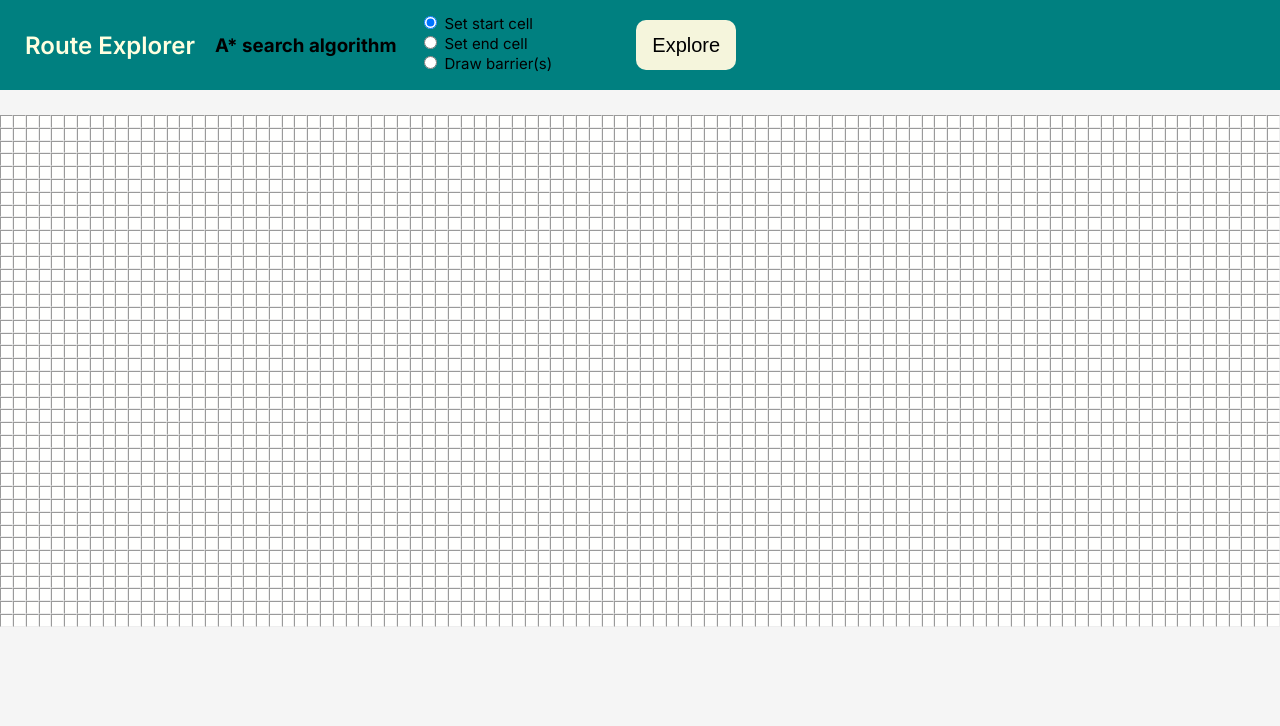
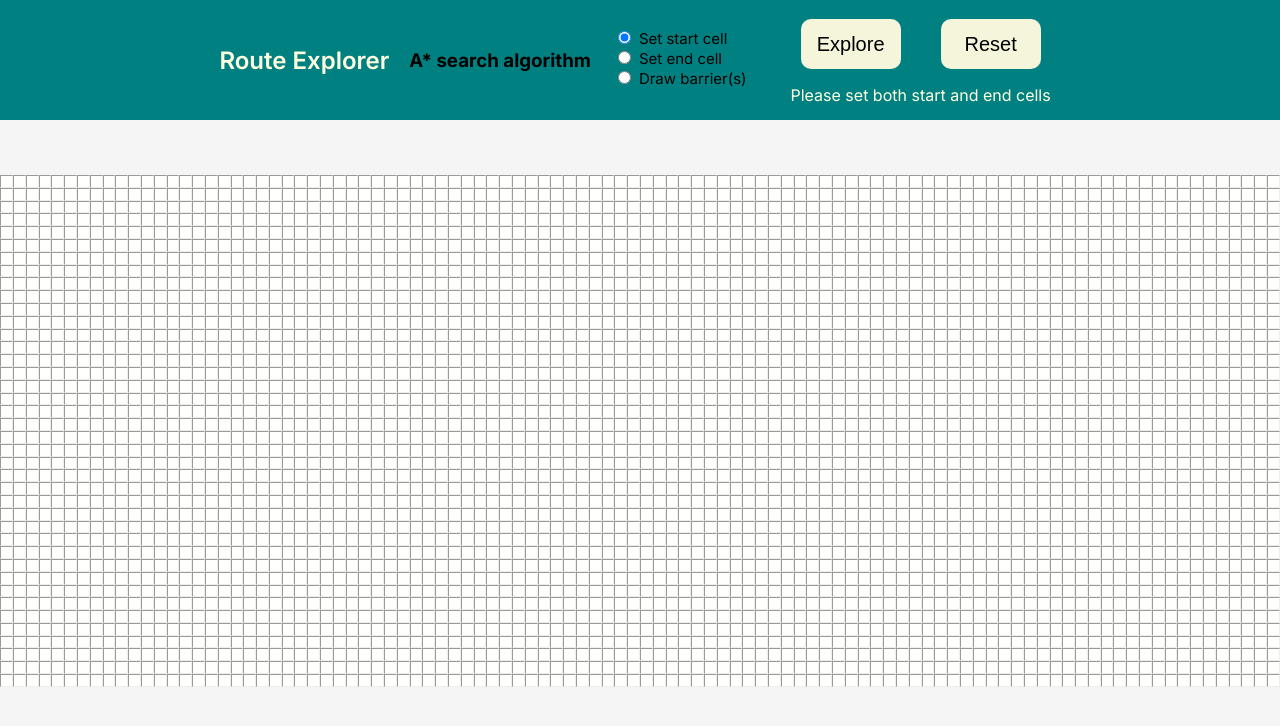
Before and after one commit to eswlo/RouteExplorer, a React (Vite) app: page / in a window 1280 px wide. Shown: the top 726 px of the page. Built offline with nearby package versions, Linux system fonts and the light colour scheme.

Commit message:
Add reset btn for resetting

```diff
--- a/src/App.jsx
+++ b/src/App.jsx
@@ -9,39 +9,55 @@ import * as CONSTANTS from './utils/constants';
 
 
 export default function App() {
-  //// ************ states for Navbar ***************
+  // states related to navbar
   const [navRadioState, setNavRadioState] = useState("setStart")
+  const [exploreClicked, setExploreClicked] = useState(false);
+  // manage radio btn checked states
+  const [radioSelectedOption, setRadioSelectedOption] = useState("setStart");
 
-  const [canExplore, setCanExplore] = useState(false);
+  // states related to grid
+  const [grid, setGrid] = useState(createNewGrid());
+  const [startCell, setStartCell] = useState(null);
+  const [endCell, setEndCell] = useState(null);
 
+  // functions related to navbar
   function handleExplore() {
-    console.log(`canExplore: ${canExplore}`);
-    setCanExplore(true);
+    console.log(`exploreClicked: ${exploreClicked}`);
+    if (startCell && endCell) {
+      setExploreClicked(true);
+    } else {
+      setExploreClicked(false);
+    }
+  }
+
+  function handleRest() {
+    setNavRadioState("setStart");
+    setRadioSelectedOption("setStart");
+    setExploreClicked(false);
+    setGrid(createNewGrid());
+    setStartCell(null);
+    setEndCell(null);
   }
 
   function handleRadioChange(newRadioState) {
     // console.log(newRadioState);
     setNavRadioState(newRadioState);
+    setRadioSelectedOption(newRadioState);
   }
 
 
-
-  //// FOR Main / Grid / Cell
-  const [grid, setGrid] = useState(createNewGrid());
-  const [startCell, setStartCell] = useState(null);
-  const [endCell, setEndCell] = useState(null);
-
+  // funcsions for Main / Grid / Cell
   useEffect(() => {
-    if (canExplore && startCell && endCell) {
+    if (exploreClicked && startCell && endCell) {
         // aStar(startCell, endCell, grid, updateGrid);
         // standardDFS(startCell, endCell, grid, updateGrid);
         randomizedDFS(startCell, endCell, grid, updateGrid);
         // standardBFS(startCell, endCell, grid, updateGrid);
         // randomizedBFS(startCell, endCell, grid, updateGrid);
     } else {
-        setCanExplore(false);
+        setExploreClicked(false);
     }
-}, [canExplore]);
+  }, [exploreClicked]);
 
   function updateGrid(cellArray) {
     setGrid((prevGrid) => {
@@ -128,7 +144,7 @@ export default function App() {
             }]);
         }
     }
-}
+  }
 
   // create and return a new cell object
   function createNewCell(x, y) {
@@ -167,10 +183,14 @@ export default function App() {
           <Navbar
             handleRadioChange={handleRadioChange}
             handleExplore={handleExplore}
+            handleRest={handleRest}
+            radioSelectedOption={radioSelectedOption}
+            startCell={startCell}
+            endCell={endCell}
             />
           <Main
             navRadioState={navRadioState}
-            setCanExplore={setCanExplore}
+            setCanExplore={setExploreClicked}
             setNewStateAndColor={setNewStateAndColor}
             grid={grid}
           />
--- a/src/components/Grid.jsx
+++ b/src/components/Grid.jsx
@@ -62,6 +62,5 @@ export default function Grid(props) {
 
 Grid.propTypes = {
     navRadioState: PropTypes.string.isRequired,
-    canExplore: PropTypes.bool.isRequired,
     setNewStateAndColor: PropTypes.func.isRequired
 };
--- a/src/components/Main.jsx
+++ b/src/components/Main.jsx
@@ -8,7 +8,6 @@ export default function Main(props) {
         <main>
             <Grid
                 navRadioState={props.navRadioState}
-                canExplore={props.canExplore}
                 setNewStateAndColor={props.setNewStateAndColor}
                 grid={props.grid}
             />
@@ -18,7 +17,5 @@ export default function Main(props) {
 
 Main.propTypes = {
     navRadioState: PropTypes.string.isRequired,
-    canExplore: PropTypes.bool.isRequired,
     setNewStateAndColor: PropTypes.func.isRequired,
-    grid: PropTypes.object.isRequired
 };
--- a/src/components/Navbar.jsx
+++ b/src/components/Navbar.jsx
@@ -1,9 +1,30 @@
 // import React from "react"
 import PropTypes from 'prop-types';
+import { useState, useCallback } from 'react';
 
 
 // a function that handle navbar
 export default function Navbar(props) {
+    // console.log(props.startCell);
+
+
+
+
+    const getWarningMessage = useCallback(() => {
+        if (!props.startCell && !props.endCell) {
+          return "Please set both start and end cells";
+        }
+        if (!props.startCell && props.endCell) {
+          return "Please set the start cell";
+        }
+        if (props.startCell && !props.endCell) {
+          return "Please set the end cell";
+        }
+        return "Feel free to draw some barriers!"; // No message if all conditions are satisfied
+      }, [props.startCell, props.endCell]);
+
+      const warningMessage = getWarningMessage();
+
     return (
         <nav>
             <h1 className="nav-title">Route Explorer</h1>
@@ -14,6 +35,7 @@ export default function Navbar(props) {
                     id="setStart"
                     name="setState"
                     value="setStart"
+                    checked={props.radioSelectedOption === 'setStart'}
                     onChange={() => props.handleRadioChange("setStart")}
                     defaultChecked
                 />
@@ -25,6 +47,7 @@ export default function Navbar(props) {
                     id="setEnd"
                     name="setState"
                     value="setEnd"
+                    checked={props.radioSelectedOption === 'setEnd'}
                     onChange={() => props.handleRadioChange("setEnd")}
                 />
                 <label className="nav-radio-label" htmlFor="setEnd">Set end cell</label>
@@ -35,20 +58,31 @@ export default function Navbar(props) {
                     id="setBarriers"
                     name="setState"
                     value="setBarriers"
+                    checked={props.radioSelectedOption === 'setBarriers'}
                     onChange={() => props.handleRadioChange("setBarriers")}
                 />
                 <label className="nav-radio-label" htmlFor="setBarriers">Draw barrier(s)</label>
                 <br />
 
             </fieldset>
-            <button className="nav-explore-btn"
-                    onClick={props.handleExplore}
-            >Explore</button>
+            <div className='btn-warning-container'>
+                <div className="btn-container">
+                    <button className="nav-explore-btn"
+                        onClick={props.handleExplore}
+                    >Explore</button>
+                    <button className="nav-reset-btn"
+                        onClick={props.handleRest}
+                    >Reset</button>
+                </div>
+                {warningMessage && <p className='nav-warning'>{warningMessage}</p>}
+            </div>
         </nav>
     )
 }
 
 Navbar.propTypes = {
     handleRadioChange: PropTypes.func.isRequired, // Validate that it is a function
-    handleExplore: PropTypes.func.isRequired
+    handleExplore: PropTypes.func.isRequired,
+    handleRest: PropTypes.func.isRequired,
+    radioSelectedOption: PropTypes.string.isRequired
 };
--- a/src/style.css
+++ b/src/style.css
@@ -14,9 +14,10 @@ body {
 nav {
     display: flex;
     align-items: center;
+    justify-content: center;
     background-color: #008080;
-    height: 90px;
-    padding: 30px 25px;
+    height: 120px;
+
 }
 
 .nav-title {
@@ -35,9 +36,24 @@ nav {
     font-size: 15px;
 }
 
-.nav-explore-btn {
+.btn-warning-container {
+    margin-top: 20px;
+    margin-left: 20px;
+    display: flex;
+    flex-direction: column;
+    align-items: center;
+    justify-content: c;
+}
+
+.btn-container {
+    display: flex;
+    justify-content: space-between;
+}
+
+.nav-explore-btn, .nav-reset-btn {
+    margin-left: 20px;
+    margin-right: 20px;
     background: #f5f5dc;
-    margin-left: 70px;
     border-radius: 10px;
     border: none;
     width: 100px;
@@ -47,20 +63,24 @@ nav {
     transition: all 0.2s ease;
 }
 
-.nav-explore-btn:active {
+.nav-explore-btn:active, .nav-reset-btn:active {
     background-color: #e0e0d1;
     box-shadow: 0 2px #c0c0b8;
     transform: translateY(1px);
 }
 
-.nav-explore-btn:focus {
+.nav-explore-btn:focus, .nav-reset-btn:focus {
     outline: none;
 }
 
-
+.nav-warning {
+    margin: none;
+    padding: none;
+    color: #ffffe0;
+}
 
 main {
-    padding: 25px 50px;
+    padding: 55px 50px;
     display: flex;
     flex-direction: column;
     justify-content: center;
```
